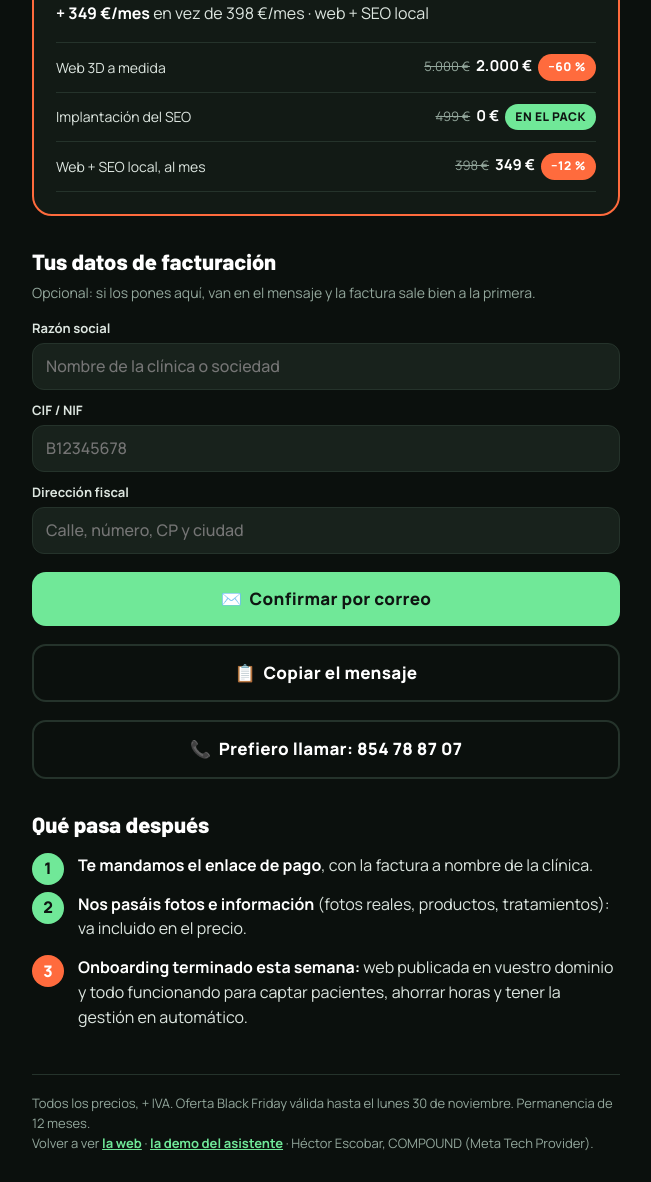
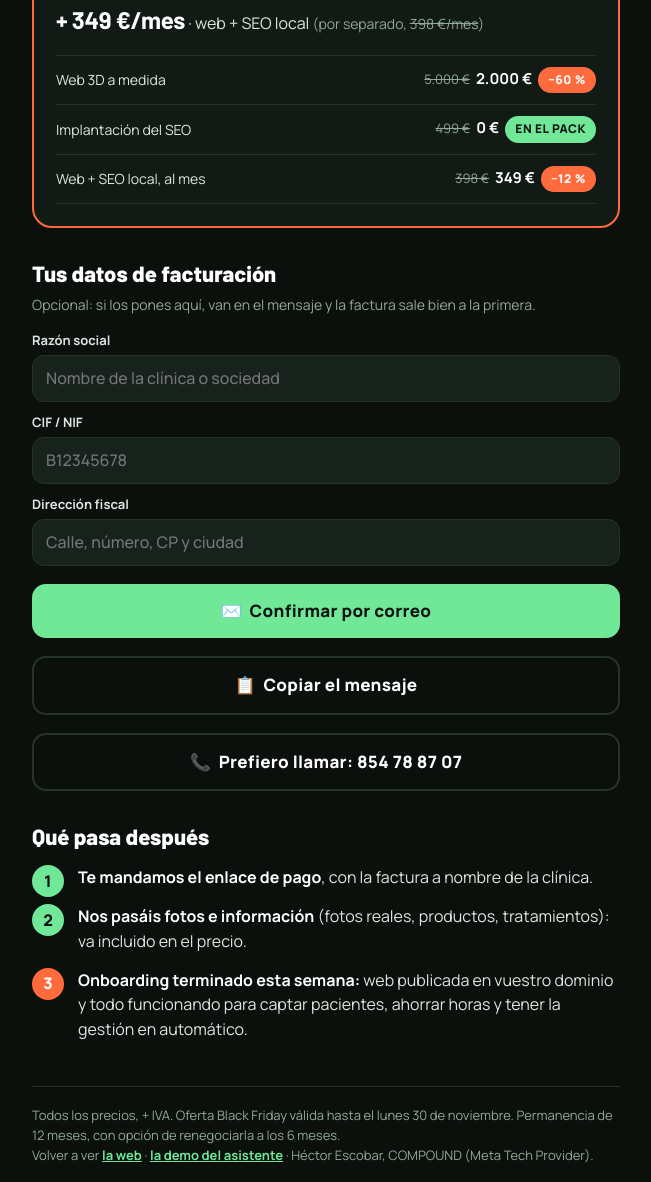
Before and after one commit to htremc/fipod-propuesta, a plain HTML site: page elegir/index.html in a window 1280 px wide. Shown: the part 478-1660 px from the top of the page, without its empty margins (314-965 px from the left). Drawn offline with Linux system fonts and the light colour scheme.

Commit message:
Elegir: cuota mensual en grande y permanencia de 12 meses renegociable a los 6

```diff
--- a/elegir/index.html
+++ b/elegir/index.html
@@ -48,6 +48,8 @@ h1 span{color:var(--menta)}
 .chip.menta{background:var(--menta);color:var(--tinta)}
 .mes{margin:4px 0 0;color:var(--texto)}
 .mes b{color:#fff}
+.mes .cuota{font-family:var(--display);font-size:24px;letter-spacing:-.3px}
+.mes .aparte{color:var(--gris);font-size:14px;white-space:nowrap}
 .lineas{list-style:none;margin:16px 0 0;padding:0;border-top:1px solid var(--linea)}
 .lineas li{display:flex;justify-content:space-between;align-items:center;gap:12px;padding:11px 0;border-bottom:1px solid var(--linea)}
 .lineas .que{font-size:14px;color:var(--texto)}
@@ -113,7 +115,7 @@ h3{margin:28px 0 4px;font-family:var(--display);font-weight:800;font-size:22px;c
     <li><b>Onboarding terminado esta semana:</b> web publicada en vuestro dominio y todo funcionando para captar pacientes, ahorrar horas y tener la gestión en automático.</li>
   </ol>
 
-  <p class="pie">Todos los precios, + IVA. Oferta Black Friday válida hasta el lunes 30 de noviembre. Permanencia de 12 meses.<br>
+  <p class="pie">Todos los precios, + IVA. Oferta Black Friday válida hasta el lunes 30 de noviembre. Permanencia de 12 meses, con opción de renegociarla a los 6 meses.<br>
   Volver a ver <a href="https://htremc.github.io/clinica-fipod/">la web</a> · <a href="https://htremc.github.io/fipod-demo/">la demo del asistente</a> · Héctor Escobar, COMPOUND (Meta Tech Provider).</p>
 </main>
 
@@ -135,7 +137,7 @@ h3{margin:28px 0 4px;font-family:var(--display);font-weight:800;font-size:22px;c
     if (o.cinta) h += '<span class="cinta ' + o.cintaColor + '">' + esc(o.cinta) + "</span>";
     h += "<h2>" + esc(o.titulo) + "</h2>";
     h += '<p class="precio"><s>' + esc(o.antes) + "</s><strong>" + esc(o.total) + '</strong><span class="chip">' + esc(o.dto) + "</span></p>";
-    h += '<p class="mes"><b>+ ' + esc(o.mes) + "</b>" + (o.mesAntes ? " en vez de " + esc(o.mesAntes) : "") + " · " + esc(o.mesQue) + "</p>";
+    h += '<p class="mes"><b class="cuota">+ ' + esc(o.mes) + "</b> · " + esc(o.mesQue) + (o.mesAntes ? ' <span class="aparte">(por separado, <s>' + esc(o.mesAntes) + "</s>)</span>" : "") + "</p>";
     h += '<ul class="lineas">';
     o.lineas.forEach(function (l) {
       h += '<li><span class="que">' + esc(l[0]) + '</span><span class="cuanto">' + (l[1] ? "<s>" + esc(l[1]) + "</s>" : "") + "<b>" + esc(l[2]) + "</b>" + (l[3] ? '<span class="chip' + (l[3].indexOf("%") < 0 ? " menta" : "") + '">' + esc(l[3]) + "</span>" : "") + "</span></li>";
```
